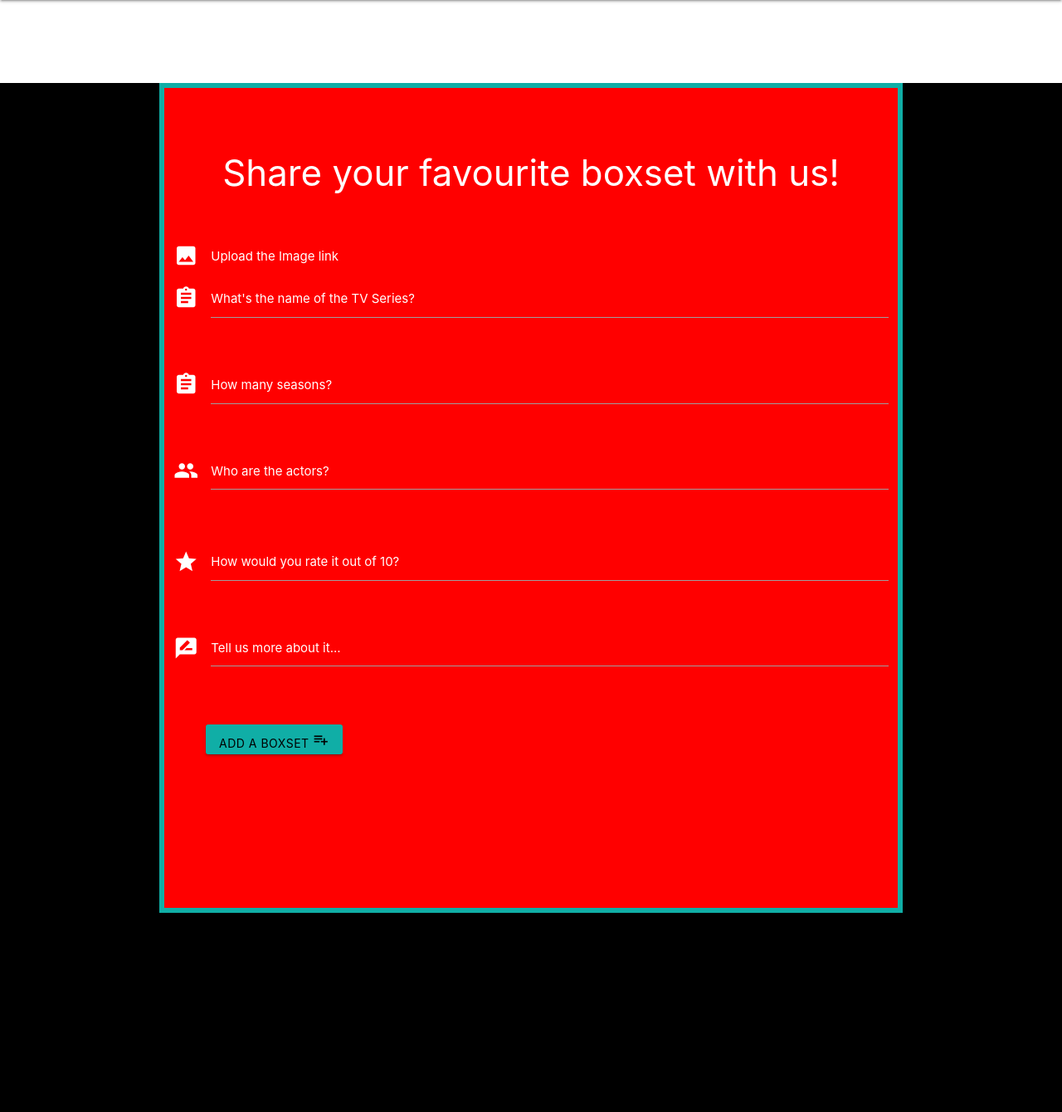
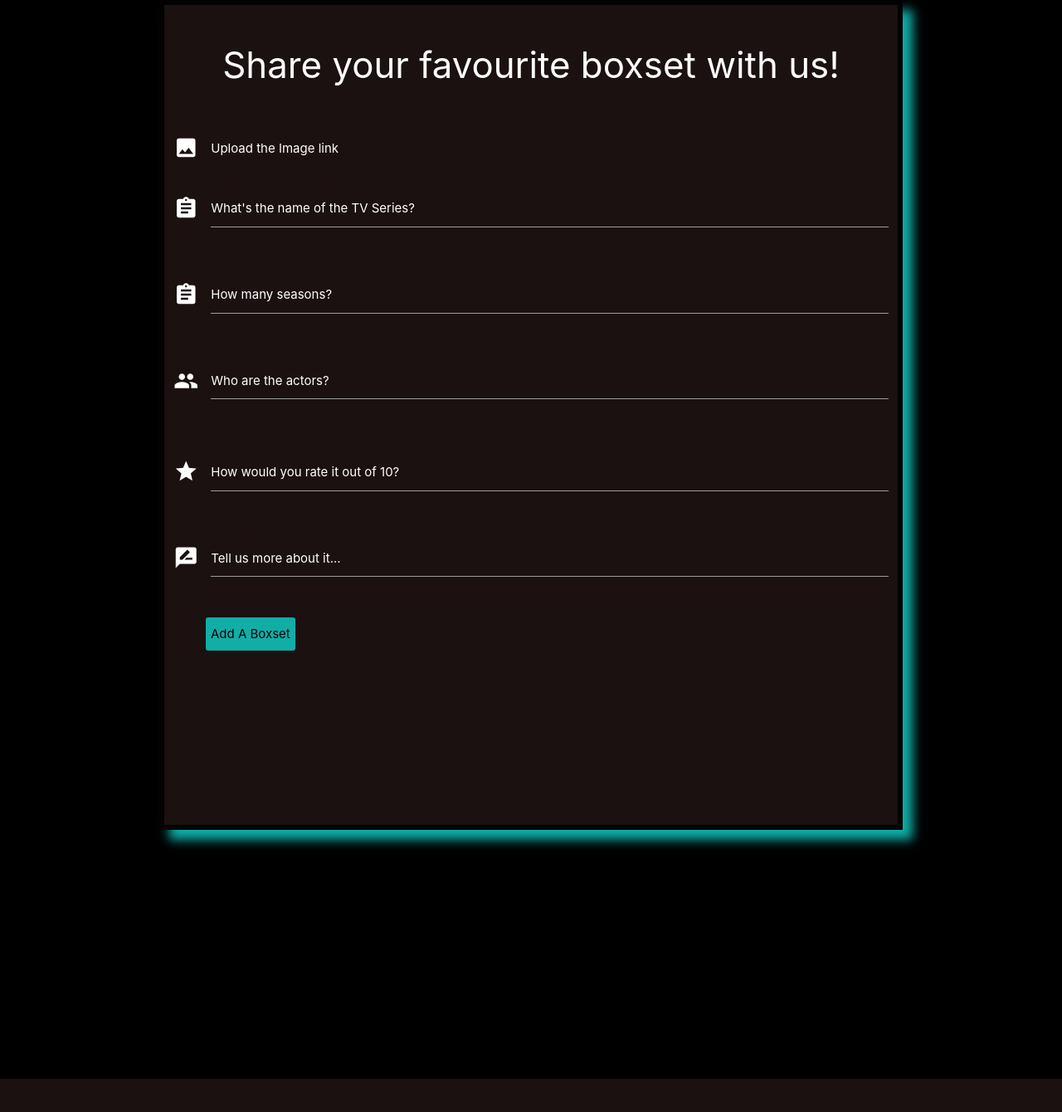
Before and after one commit to Leannald13/datacentric-milestoneproject, a Flask app: page /add_boxset in a window 1280 px wide. Shown: the part 120-1460 px from the top of the page at 83% size. After the commit the page ends 1420 px from the top, so only its background shows below. Run offline with Flask 2, Linux system fonts and the light colour scheme; data that the repository does not hold is empty; some libraries are stand-ins or nearby versions.

Commit message:
adding styling to addseries.html

```diff
--- a/static/css/style.css
+++ b/static/css/style.css
@@ -214,18 +214,16 @@
     background-color: black;
     width: 100%;
     height: 1300px;
-    margin: 0;
+    margin-top: 0;
     padding: 0;
 }
 
 .smallbox {
-    background-color: red;
+    background-color: #1a1110;
     width: 70%;
     height: 1000px;
     border: 6px solid;
-    border-color: #10aea6;
-    padding-top: 50px;
-    margin-top: 100px;
+    box-shadow: 12px 12px 12px #10aea6;
 
 }
 
@@ -276,14 +274,16 @@
     color: white;
     text-align: center;
     padding-bottom: 20px;
+    padding-top: 20px;
 }
 
-.addbutton {
+.button-addseries {
+    float: left;
     background-color: #10aea6;
+    border: none;
+    margin-left: 50px;
+    height: 40px;
     border-radius: 3px;
-    margin-left: 50px;
-    color: black;
-    margin-top: 20px;
 }
 
 /* view.html */
--- a/templates/addseries.html
+++ b/templates/addseries.html
@@ -9,9 +9,7 @@
           <div class="row">
             <div class="input-field col s12">
                 <i class="material-icons prefix addseriesicon">insert_photo</i>
-                 {% for cards in addboxset %}
-                <option value="{{boxset_image_url}}" data-icon="{{boxset_image_url}}">{{boxset_image_url}}</option>
-                {% endfor %}
+                <img >
                 <label for="boxset_image" id="addseriesimage">Upload the Image link</label>
             </div>
         </div>
@@ -51,8 +49,7 @@
             </div>
         </div>
         <div class="row">
-            <button class="btn waves-effect waves-light addbutton" type="submit" name="action">Add A Boxset
-                <i class="material-icons">playlist_add</i>
+            <button class="button-addseries button hvr-wobble-horizontal" type="submit" name="action">Add A Boxset
             </button>
         </div>
     </form>
--- a/templates/base.html
+++ b/templates/base.html
@@ -22,8 +22,6 @@
     </div>
   </nav>
 </header>
-<main>
-</main>
 
     {% block content %}
     {% endblock %}
```
Also changed, not shown: templates/view.html (+1 -14 lines).
